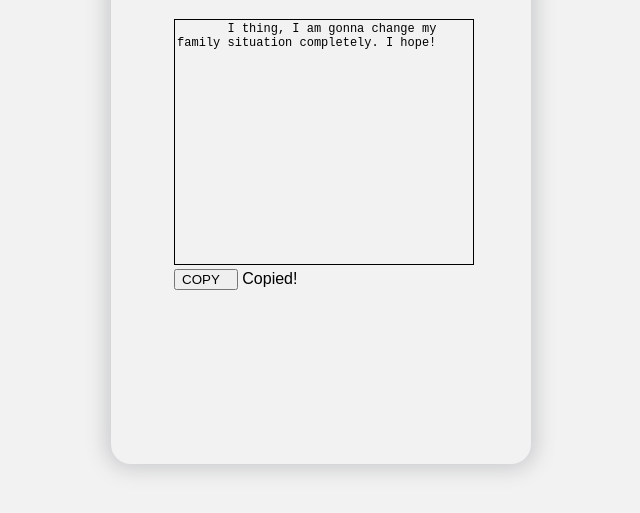
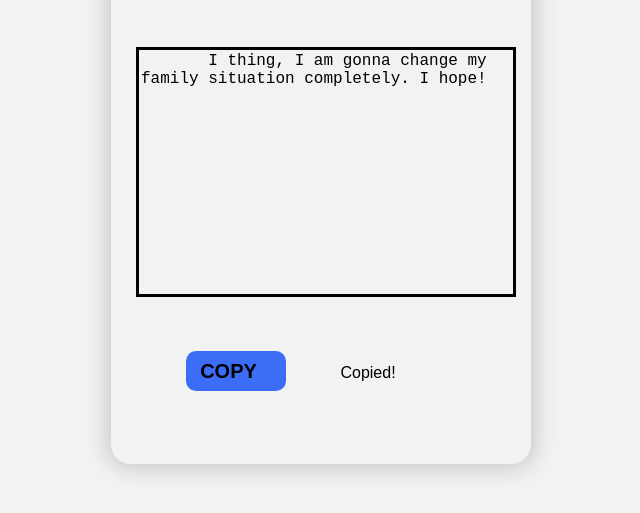
Before and after one commit to ADNUKUNHOME/COPY-TEXT, a plain HTML site: page index.html in a window 1280 px wide. Shown: the part 211-724 px from the top of the page, without its empty margins (319-959 px from the left). Drawn offline with nearby package versions, Linux system fonts and the light colour scheme.

Commit message:
gave style for button, and extra added padding for heading and stronged tex

```diff
--- a/style.css
+++ b/style.css
@@ -25,16 +25,35 @@ h1
 {
     color: black;
     justify-content: center;
+    margin-bottom: 50px;
 }
 
 #textarea
 {
     width: 100%;
     height: 240px;
-    font-size: 12px;
+    font-size: 16px;
     font-weight: 500;
     background: transparent;
     outline: none;
     resize: none;
-    border: 1px solid black;
+    border: 3px solid black;
 }
+
+.copy-btn
+{
+    background-color: rgb(59, 109, 247);
+    border: none;
+    border-radius: 10px;
+    width: 100px;
+    height: 40px;
+    margin: 50px;
+    font-size: 20px;
+    font-weight: 700;
+}
+
+.copy-btn:hover
+{
+    background-color: gray;
+    color: #f10c0c;
+}
```
